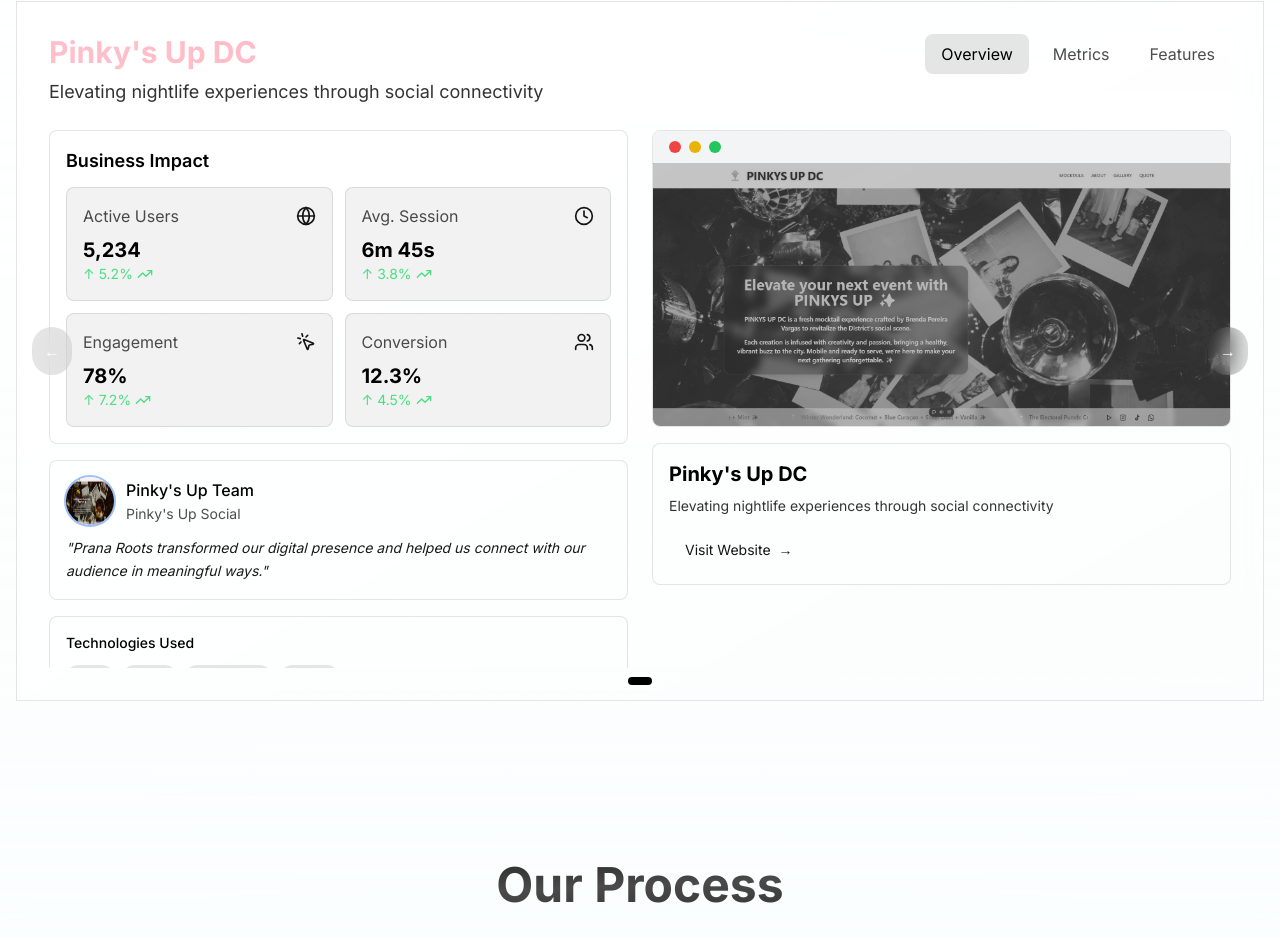
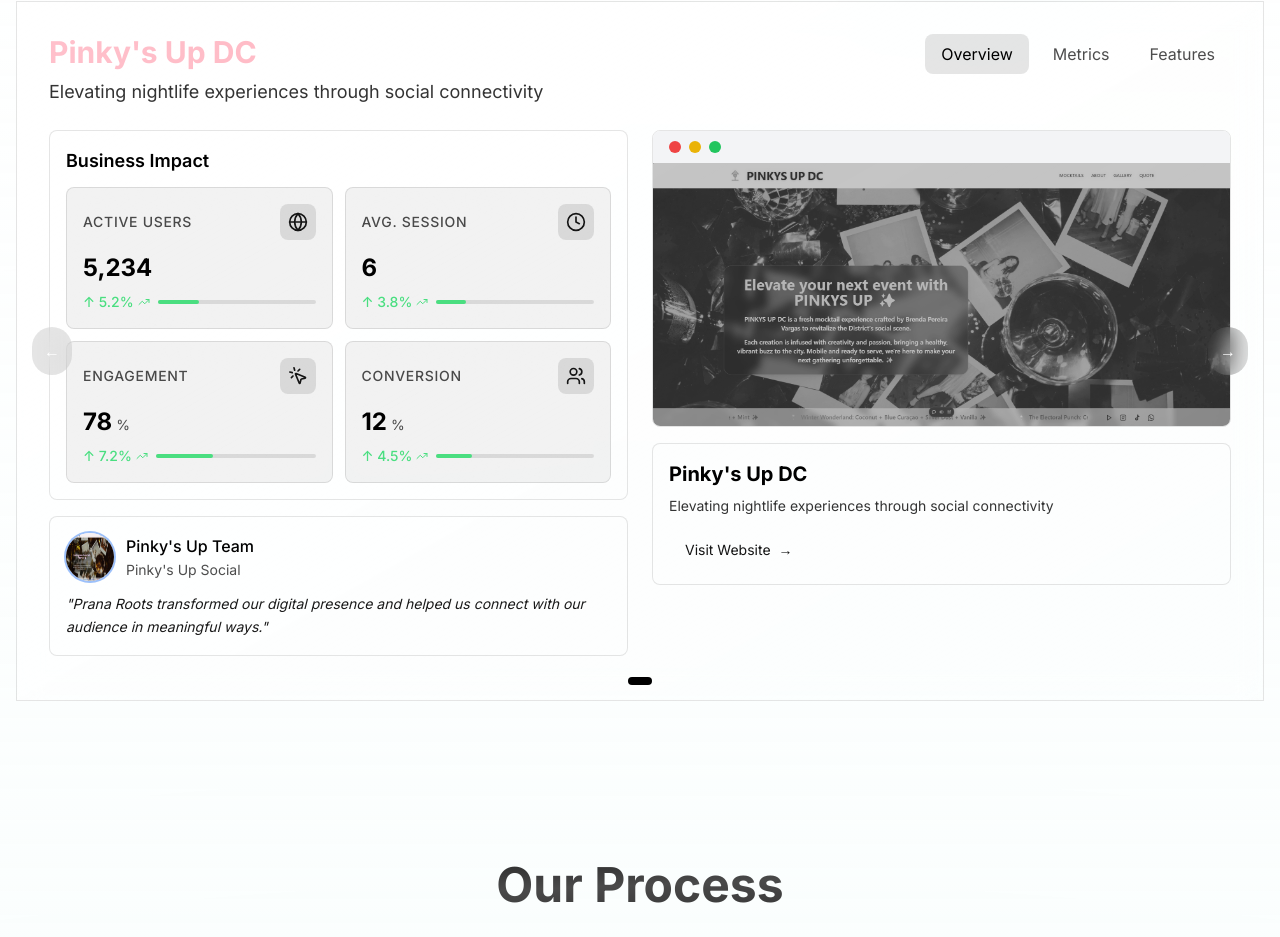
Before and after one commit to prana-canopy/prana-roots, a Next.js app: page / in a window 1280 px wide. Shown: the part 863-1800 px from the top of the page. Built offline with nearby package versions, Linux system fonts and the light colour scheme.

Commit message:
counting

```diff
--- a/components/rotating-carousel.tsx
+++ b/components/rotating-carousel.tsx
@@ -1,7 +1,7 @@
 'use client';
 
-import { useEffect, useState } from 'react';
-import { motion, AnimatePresence } from 'framer-motion';
+import { useEffect, useState, useRef } from 'react';
+import { motion, AnimatePresence, useInView } from 'framer-motion';
 import { Eye, MousePointerClick, Clock, Users, Leaf, TrendingUp, Globe } from 'lucide-react';
 import { useTheme } from 'next-themes';
 
@@ -181,19 +181,108 @@
     })
   };
 
-  const MetricCard: React.FC<{ icon: React.ReactNode; label: string; value: string; trend: number; }> = ({ icon, label, value, trend }) => (
-    <div className={`${theme === 'dark' ? 'bg-white/10' : 'bg-black/5'} backdrop-blur-md rounded-lg p-4 border ${theme === 'dark' ? 'border-white/20' : 'border-black/10'} transition-all duration-300 hover:scale-105`}>
-      <div className="flex items-center justify-between mb-2">
-        <span className={`${theme === 'dark' ? 'text-white/70' : 'text-black/70'}`}>{label}</span>
+  const MetricCard: React.FC<{ icon: React.ReactNode; label: string; value: string; trend: number; }> = ({ icon, label, value, trend }) => {
+    const [count, setCount] = useState(0);
+    const cardRef = useRef(null);
+    const isInView = useInView(cardRef, { once: true, amount: 0.3 });
+    const numericValue = parseInt(value.replace(/,/g, ''));
+
+    useEffect(() => {
+      if (!isInView) return;
+
+      const duration = 2000; // 2 seconds
+      const steps = 60;
+      const stepValue = numericValue / steps;
+      let current = 0;
+
+      const timer = setInterval(() => {
+        if (current < numericValue) {
+          current = Math.min(current + stepValue, numericValue);
+          setCount(Math.floor(current));
+        }
+      }, duration / steps);
+
+      return () => clearInterval(timer);
+    }, [numericValue, isInView]);
+
+    return (
+      <motion.div
+        ref={cardRef}
+        initial={{ opacity: 0, y: 20 }}
+        animate={isInView ? { opacity: 1, y: 0 } : { opacity: 0, y: 20 }}
+        transition={{ duration: 0.5, delay: 0.2 }}
+        className={`relative overflow-hidden ${theme === 'dark' ? 'bg-white/10' : 'bg-black/5'} backdrop-blur-md rounded-lg p-4 border ${theme === 'dark' ? 'border-white/20' : 'border-black/10'} transition-all duration-300 hover:scale-105`}
+      >
+        {/* Background Pattern */}
+        <div className="absolute inset-0 opacity-5">
+          <div className="absolute top-0 right-0 w-20 h-20 bg-gradient-to-br from-white/10 to-transparent rounded-full blur-xl" />
+          <div className="absolute bottom-0 left-0 w-16 h-16 bg-gradient-to-tr from-white/10 to-transparent rounded-full blur-lg" />
+        </div>
+
+        {/* Content */}
+        <div className="relative">
+          <div className="flex items-center justify-between mb-3">
+            <span className={`${theme === 'dark' ? 'text-white/70' : 'text-black/70'} text-sm uppercase tracking-wider font-medium`}>
+              {label}
+            </span>
+            <motion.div
+              whileHover={{ scale: 1.1, rotate: 10 }}
+              className={`p-2 rounded-lg ${theme === 'dark' ? 'bg-white/10' : 'bg-black/10'}`}
+            >
               {icon}
+            </motion.div>
           </div>
-      <div className={`text-xl font-bold ${theme === 'dark' ? 'text-white' : 'text-black'}`}>{value}</div>
-      <div className={`text-sm ${trend >= 0 ? 'text-green-400' : 'text-red-400'} flex items-center gap-1`}>
+
+          <div className="space-y-2">
+            <motion.div
+              className={`text-2xl font-bold ${theme === 'dark' ? 'text-white' : 'text-black'} flex items-baseline gap-1`}
+            >
+              {value.includes('%') ? (
+                <>
+                  <motion.span
+                    initial={{ opacity: 0 }}
+                    animate={isInView ? { opacity: 1 } : { opacity: 0 }}
+                    key={count}
+                  >
+                    {Math.floor(count)}
+                  </motion.span>
+                  <span className="text-sm font-normal opacity-70">%</span>
+                </>
+              ) : (
+                <motion.span
+                  initial={{ opacity: 0 }}
+                  animate={isInView ? { opacity: 1 } : { opacity: 0 }}
+                  key={count}
+                >
+                  {count.toLocaleString()}
+                </motion.span>
+              )}
+            </motion.div>
+
+            <div className={`flex items-center gap-2 ${trend >= 0 ? 'text-green-400' : 'text-red-400'}`}>
+              <motion.div
+                initial={{ scale: 0 }}
+                animate={isInView ? { scale: 1 } : { scale: 0 }}
+                transition={{ type: "spring", stiffness: 500, damping: 30 }}
+                className="flex items-center gap-1 text-sm font-medium"
+              >
                 {trend >= 0 ? '↑' : '↓'} {Math.abs(trend)}%
-        <TrendingUp className="w-4 h-4" />
+                <TrendingUp className="w-3 h-3" />
+              </motion.div>
+              <div className={`h-1 flex-grow rounded-full ${theme === 'dark' ? 'bg-white/10' : 'bg-black/10'}`}>
+                <motion.div
+                  initial={{ width: 0 }}
+                  animate={isInView ? { width: `${Math.min(Math.abs(trend) * 5, 100)}%` } : { width: 0 }}
+                  transition={{ duration: 1, ease: "easeOut" }}
+                  className={`h-full rounded-full ${trend >= 0 ? 'bg-green-400' : 'bg-red-400'}`}
+                />
               </div>
             </div>
+          </div>
+        </div>
+      </motion.div>
     );
+  };
 
   const TabButton: React.FC<TabButtonProps> = ({ tab, label }) => (
     <button
```
Lines whose indentation alone changed are shown as unchanged.
